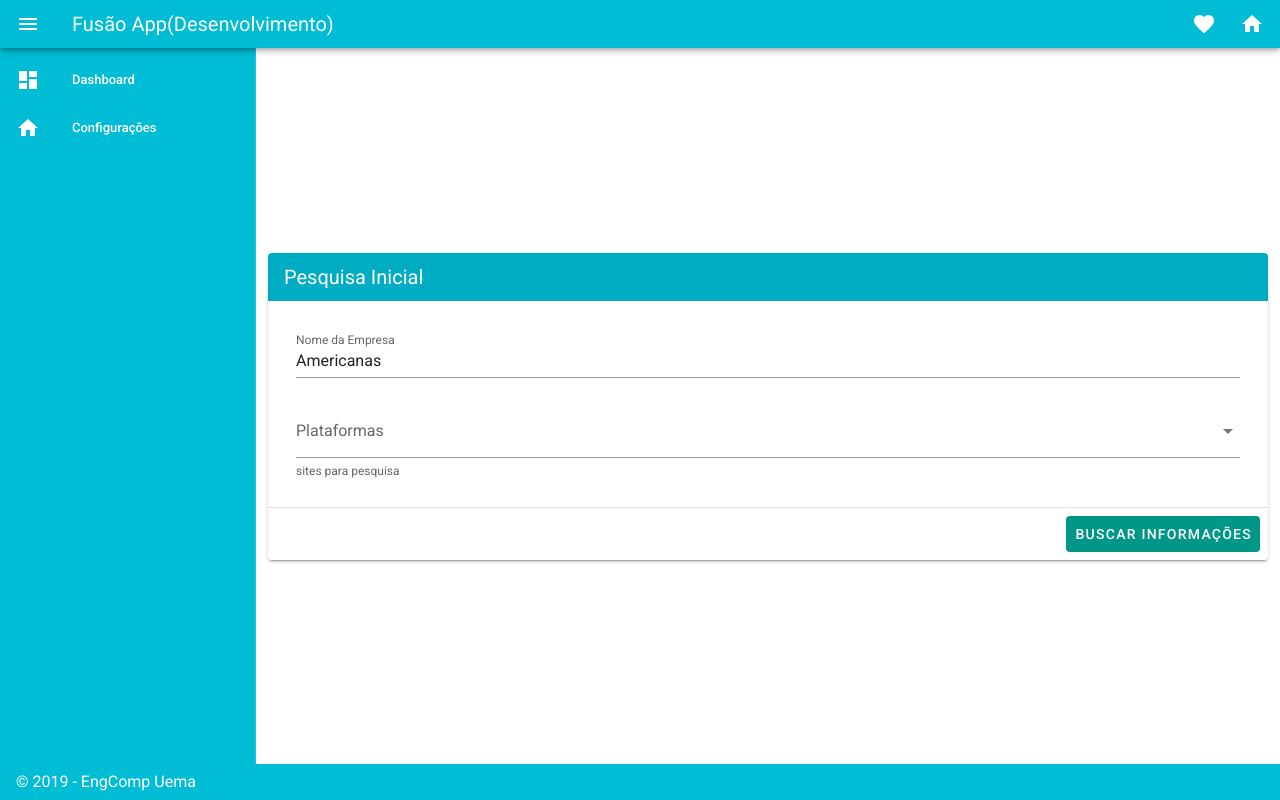
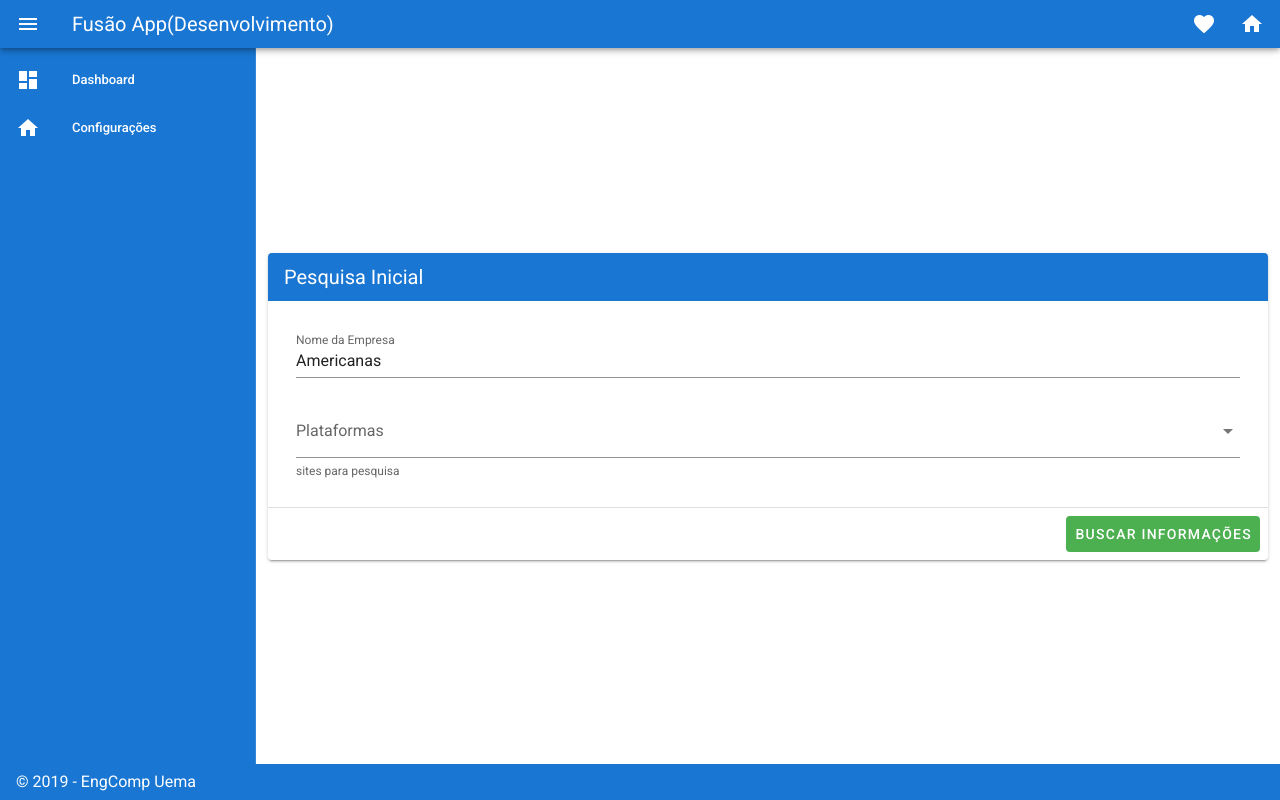
Before and after one commit to lincprog/fusao, a Vue app in the folder cliente/: page /empresa in a window 1280 px wide. Built offline with nearby package versions, Linux system fonts and the light colour scheme.

Commit message:
feat: alteracao de pallete de cores do projeto

```diff
--- a/cliente/src/plugins/vuetify.js
+++ b/cliente/src/plugins/vuetify.js
@@ -10,13 +10,22 @@ export default new Vuetify({
   theme: {
     themes: {
       light: {
-        primary: '#00bcd4',
-        secondary: '#607d8b',
-        accent: '#ff9800',
-        error: '#f44336',
-        warning: '#795548',
-        info: '#009688',
-        success: '#e91e63'
+        primary: '#1976D2',
+        secondary: '#424242',
+        accent: '#82B1FF',
+        error: '#FF5252',
+        info: '#2196F3',
+        success: '#4CAF50',
+        warning: '#FB8C00'
+      },
+      dark: {
+        primary: '#2196F3',
+        secondary: '#424242',
+        accent: '#FF4081',
+        error: '#FF5252',
+        info: '#2196F3',
+        success: '#4CAF50',
+        warning: '#FB8C00'
       }
     }
   }
--- a/cliente/src/views/Empresa.vue
+++ b/cliente/src/views/Empresa.vue
@@ -1,7 +1,7 @@
 <template>
   <v-row>
     <v-col cols="12" v-show="resultado == null">
-      <Panel title="Pesquisa Inicial" color="cyan darken-1" :dark="true" :dense="true">
+      <Panel title="Pesquisa Inicial" color="primary" :dark="true" :dense="true">
         <v-text-field label="Nome da Empresa" v-model="empresa.name"></v-text-field>
         <v-select
               v-model="empresa.platforms"
@@ -15,12 +15,12 @@
               persistent-hint
             ></v-select>
         <template v-slot:acao >
-          <v-btn color="info" depressed @click="buscar">buscar informações</v-btn>
+          <v-btn color="success" depressed @click="buscar">buscar informações</v-btn>
         </template>
       </Panel>
     </v-col>
     <v-col cols="12" v-show="resultado != null">
-      <Panel :title="'Resultado encontrados para '+empresa.name" color="cyan darken-1" :dark="true" :dense="true">
+      <Panel :title="'Resultado encontrados para '+empresa.name" color="info" :dark="true" :dense="true">
         <v-sheet
           class="mx-auto"
           elevation="8"
@@ -47,7 +47,7 @@
                       v-slot:default="{ active, toggle }"
                     >
                       <v-card
-                        :color="active ? 'primary' : 'secondary'"
+                        :color="active ? 'accent' : 'primary'"
                         class="mx-3"
                         max-width="270"
                         dark
@@ -67,8 +67,9 @@
                         <v-card-title v-if="r.companyName">{{ r.companyName }}</v-card-title>
                         <v-card-title v-else>{{ r.title }}</v-card-title>
                         <v-card-actions>
+                          <v-spacer></v-spacer>
                           <v-btn
-                            color="orange"
+                            color="white"
                             text
                             :target="r.url"
                             :href="r.url"
@@ -84,7 +85,7 @@
           </v-expansion-panels>
         </v-sheet>
       <template v-slot:acao >
-        <v-btn color="info" depressed @click="buscar">fusão e analise</v-btn>
+        <v-btn color="success" depressed @click="buscar">fusão e analise</v-btn>
       </template>
       </Panel>
     </v-col>
```
